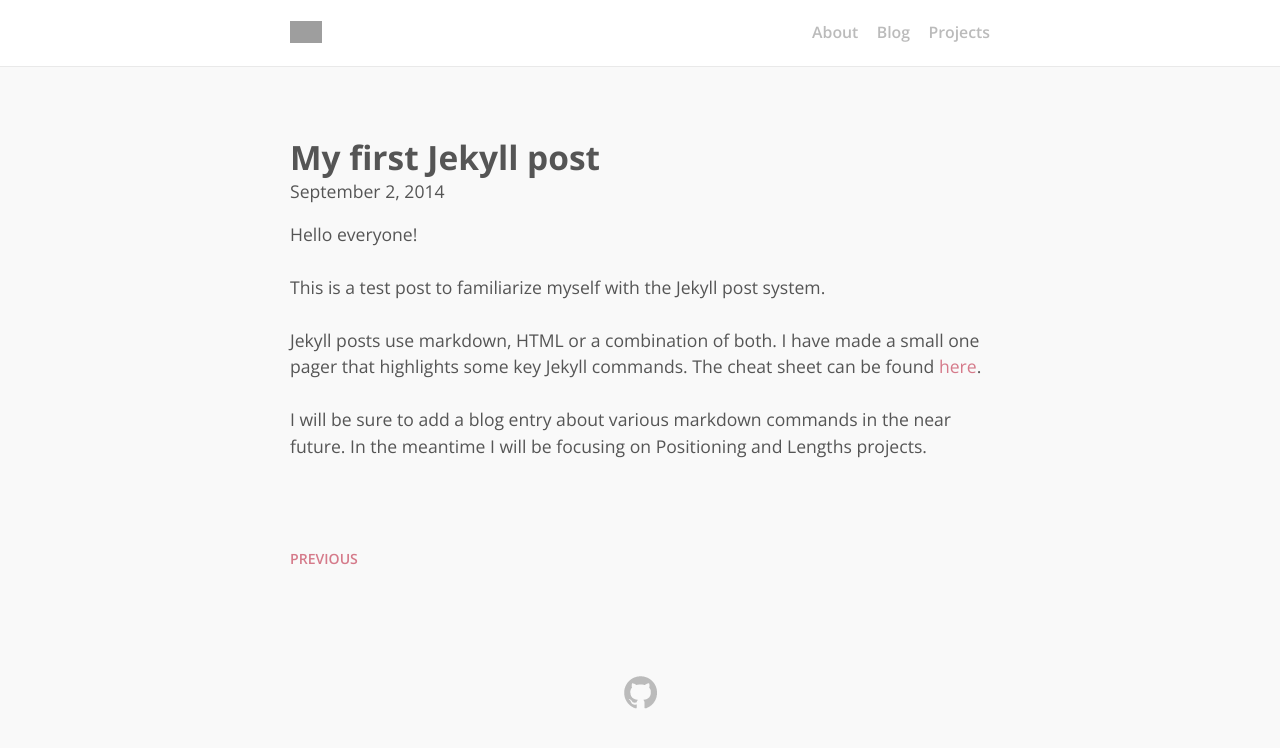
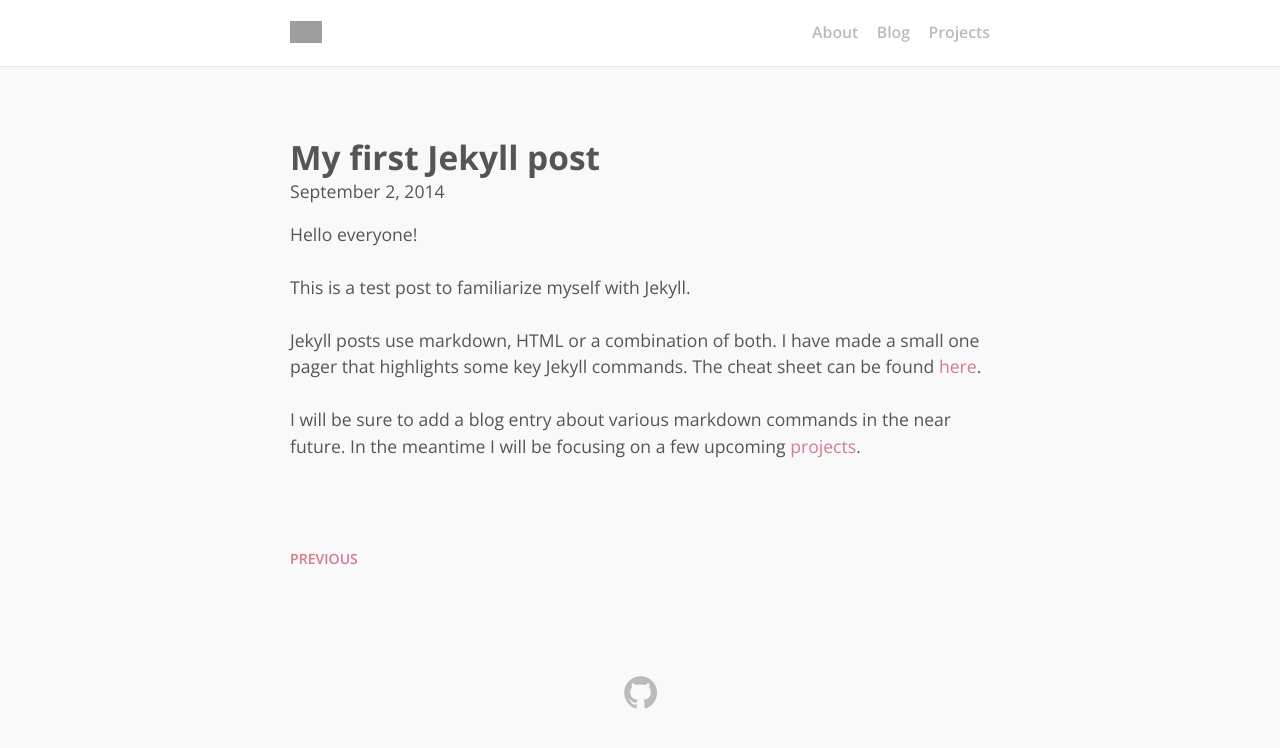
Before and after one commit to Treydor/treydor.github.io, a Jekyll site: the page built from _posts/2014-09-03-first.md, in a window 1280 px wide. Shown: the top 748 px of the page. Built offline with Jekyll 4.4.1, drawn with Linux system fonts in a browser that asks for light colours; grey boxes are pictures that could not be loaded.

Commit message:
post edit

```diff
--- a/_posts/2014-09-03-first.md
+++ b/_posts/2014-09-03-first.md
@@ -7,8 +7,8 @@
 ---
 Hello everyone!
 
-This is a test post to familiarize myself with the Jekyll post system.
+This is a test post to familiarize myself with Jekyll.
 
 Jekyll posts use markdown, HTML or a combination of both. I have made a small one pager that highlights some key Jekyll commands. The cheat sheet can be found [here](/projects/Jekyll/index.html).
 
-I will be sure to add a blog entry about various markdown commands in the near future. In the meantime I will be focusing on Positioning and Lengths projects.
+I will be sure to add a blog entry about various markdown commands in the near future. In the meantime I will be focusing on a few upcoming [projects](/projects/).
```
